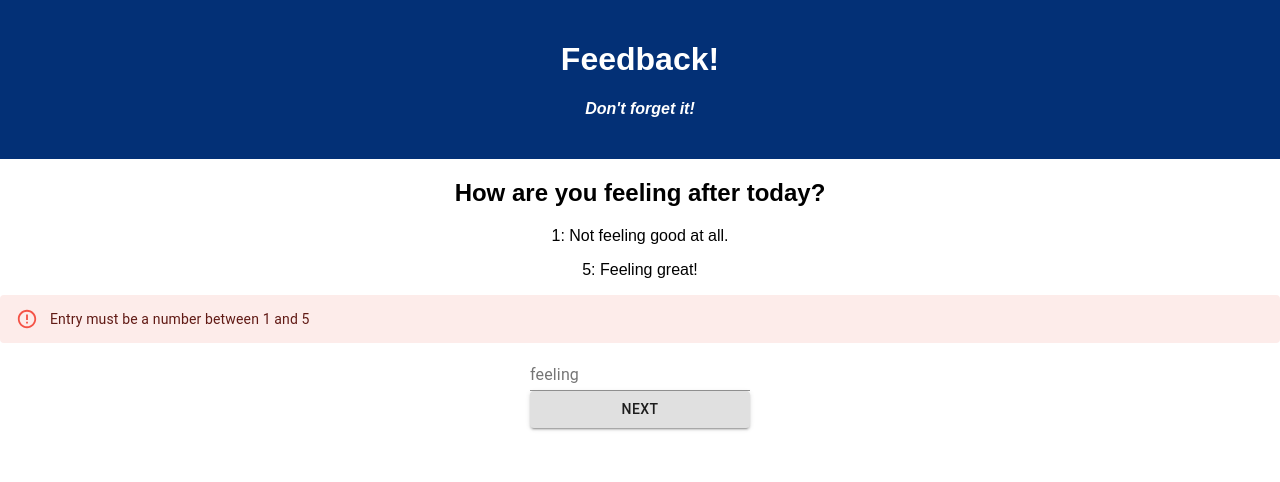
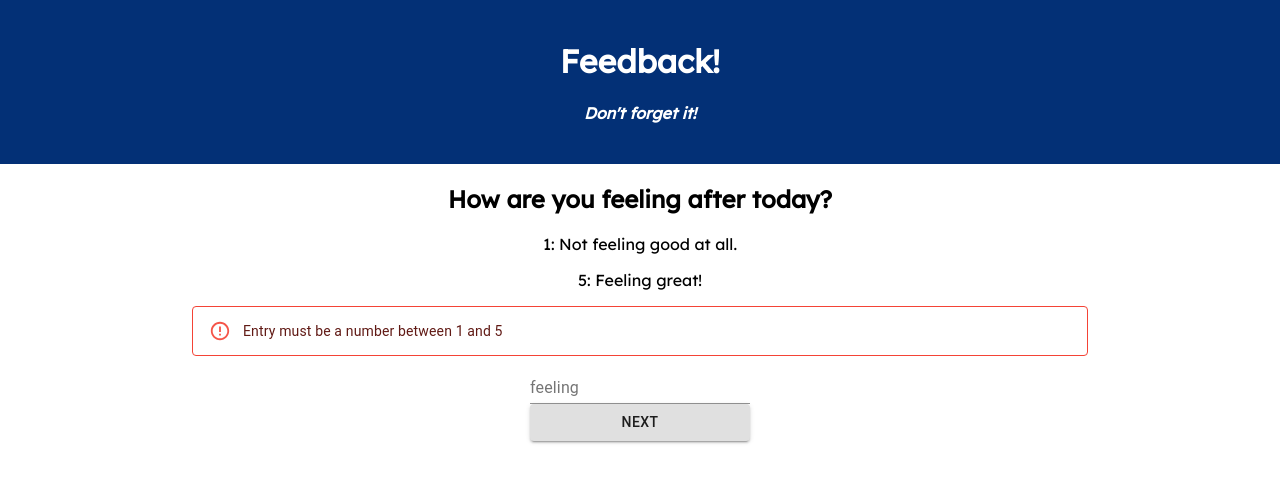
Before and after one commit to brandonwharton/Daily-Feedback-Form, a React (Create React App) app: page /#/ in a window 1280 px wide. Both pictures are taken after a click on the button "NEXT". Shown: the top 482 px of the page. Built offline with nearby package versions, Linux system fonts and the light colour scheme.

Commit message:
Brought in a different font, narrowed view window, changed validation alert appearance

```diff
--- a/public/index.html
+++ b/public/index.html
@@ -10,6 +10,7 @@
     -->
     <link rel="manifest" href="%PUBLIC_URL%/manifest.json">
     <link rel="shortcut icon" href="%PUBLIC_URL%/favicon.ico">
+    <link href='https://fonts.googleapis.com/css?family=Lexend' rel='stylesheet'>
     <!--
       Notice the use of %PUBLIC_URL% in the tags above.
       It will be replaced with the URL of the `public` folder during the build.
--- a/src/components/App/App.css
+++ b/src/components/App/App.css
@@ -1,5 +1,6 @@
 .App {
   text-align: center;
+  font-family: 'Lexend', Verdana, Geneva, Tahoma, sans-serif;
 }
 
 .App-header {
@@ -21,3 +22,7 @@
 h4 {
   font-style: italic;
 }
+
+.main-feedback-form {
+  margin: 0 15%;
+}
--- a/src/components/App/App.jsx
+++ b/src/components/App/App.jsx
@@ -20,6 +20,7 @@ function App() {
           <h1 className='App-title'>Feedback!</h1>
           <h4>Don't forget it!</h4>
         </header>
+        <main className="main-feedback-form">
         <Route path='/' exact>
           <FeelingFeedback />
         </Route>
@@ -38,6 +39,7 @@ function App() {
         <Route path='/success'>
           <SuccessPage />
         </Route>
+        </main>
       </div>
     </Router>
   );
--- a/src/components/FeelingFeedback/FeelingFeedback.jsx
+++ b/src/components/FeelingFeedback/FeelingFeedback.jsx
@@ -57,7 +57,7 @@ function FeelingFeedback () {
             {/* Conditonally render the user's previous selection if they navigated back to this page */}
             {feedbackData.feeling && <h3>Previous Choice: {feedbackData.feeling}</h3>}
             {/* Conditionally render an alert message if the alert state becomes true */}
-            {alert && <Alert severity="error">Entry must be a number between 1 and 5</Alert>}
+            {alert && <Alert severity="error" variant="outlined">Entry must be a number between 1 and 5</Alert>}
 
             {/* onSubmit, call feelingToReducer to try and dispatch data and move to next page */}
             {/* Pass it through the inputValidation module function first to ensure input is within necessary paramaters */}
--- a/src/components/SupportedFeedback/SupportedFeedback.jsx
+++ b/src/components/SupportedFeedback/SupportedFeedback.jsx
@@ -67,7 +67,7 @@ function SupportedFeedback () {
             {/* Conditonally render the user's previous selection if they navigated back to this page */}
             {feedbackData.support && <h3>Previous Choice: {feedbackData.support}</h3> }
             {/* Conditionally render an alert message if the alert state becomes true */}
-            {alert && <Alert severity="error">Entry must be a number between 1 and 5</Alert>}
+            {alert && <Alert severity="error" variant="outlined">Entry must be a number between 1 and 5</Alert>}
 
             {/* onSubmit, call supportedToReducer to try and dispatch data and move to next page */}
             {/* Pass it through the inputValidation module function first to ensure input is within necessary paramaters */}
--- a/src/components/UnderstandingFeedback/UnderstandingFeedback.jsx
+++ b/src/components/UnderstandingFeedback/UnderstandingFeedback.jsx
@@ -66,7 +66,7 @@ function UnderstandingFeedback () {
             {/* Conditonally render the user's previous selection if they navigated back to this page */}
             {feedbackData.understanding && <h3>Previous Choice: {feedbackData.understanding}</h3> }
             {/* Conditionally render an alert message if the alert state becomes true */}
-            {alert && <Alert severity="error">Entry must be a number between 1 and 5</Alert>}
+            {alert && <Alert severity="error" variant="outlined">Entry must be a number between 1 and 5</Alert>}
 
             {/* onSubmit, call understandingToReducer to try and dispatch data and move to next page */}
             {/* Pass it through the inputValidation module function first to ensure input is within necessary paramaters */}
```
